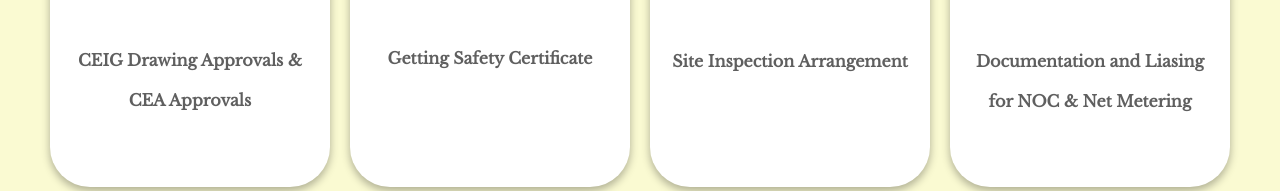
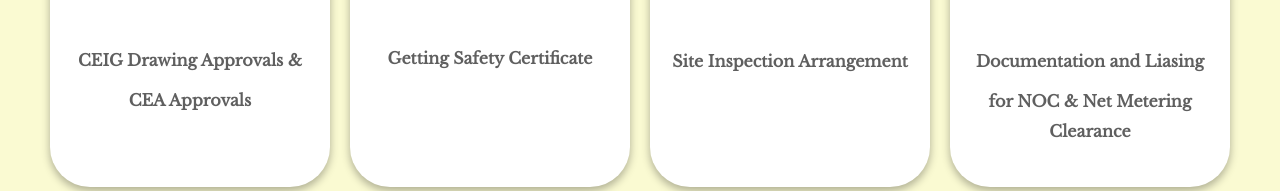
Before and after one commit to Arivanantham98/sunraysolarsolution, a plain HTML site: page index.html in a window 1280 px wide. Shown: the part 2504-2695 px from the top of the page. Drawn offline with nearby package versions, Linux system fonts and the light colour scheme; no server answers.

Commit message:
service update

```diff
--- a/index.html
+++ b/index.html
@@ -186,7 +186,7 @@
         <div class="card">
           <img src="./images/pen-solid.svg" style="width: 70px; height: auto; padding-top: 40px" />
           <p>Documentation and Liasing</p>
-          <span>for NOC & Net Metering</span>
+          <span>for NOC & Net Metering Clearance</span>
         </div>
       </div>
     </div>
```
